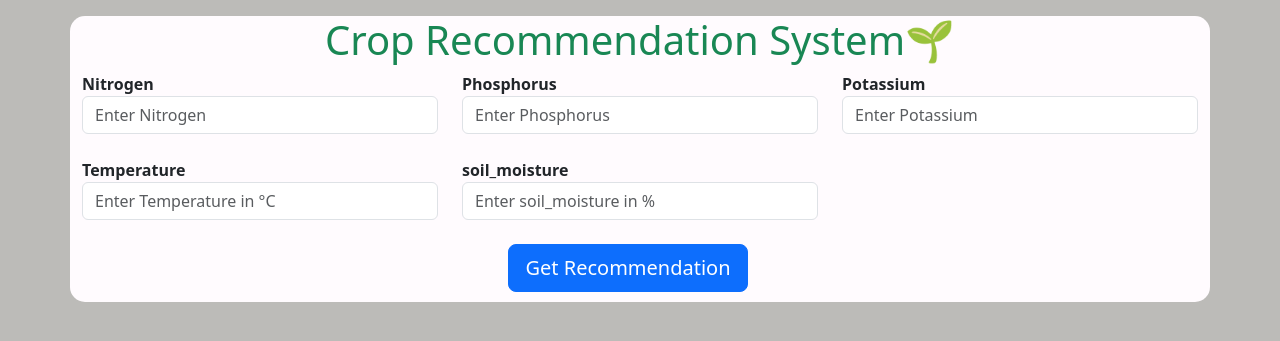
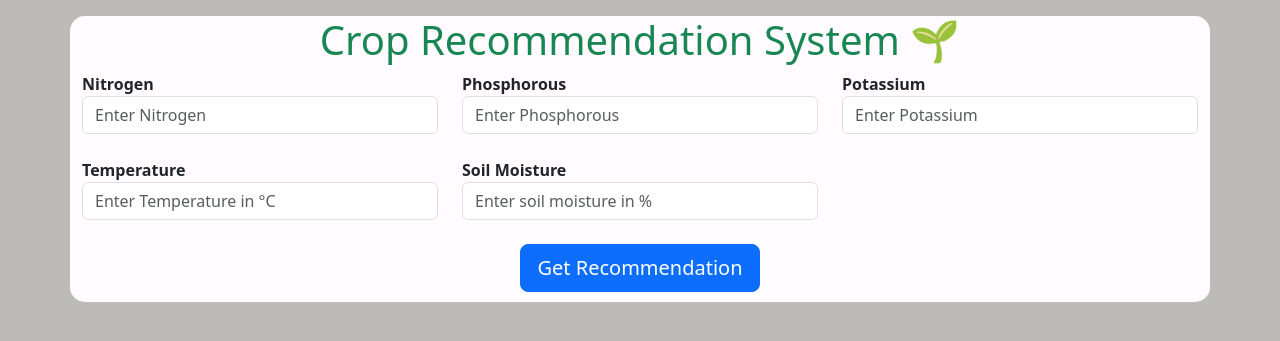
Before and after one commit to pushkar23patil/Crop-Recommendation-System, a Flask app: page / in a window 1280 px wide. Shown: the part 56-397 px from the top of the page. Run offline with Flask 3, Linux system fonts and the light colour scheme; parts of the project's set-up code (start-up, migrations or seed data) failed here and were passed over.

Commit message:
Update index.html
update index.html

```diff
--- a/templates/index.html
+++ b/templates/index.html
@@ -4,79 +4,70 @@
   <meta charset="utf-8">
   <meta name="viewport" content="width=device-width, initial-scale=1">
   <title>Crop Recommendation System</title>
-    <link href="https://cdn.jsdelivr.net/npm/bootstrap@5.3.0-alpha3/dist/css/bootstrap.min.css" rel="stylesheet" integrity="sha384-KK94CHFLLe+nY2dmCWGMq91rCGa5gtU4mk92HdvYe+M/SXH301p5ILy+dN9+nJOZ" crossorigin="anonymous">
-  </head>
+  <link href="https://cdn.jsdelivr.net/npm/bootstrap@5.3.0-alpha3/dist/css/bootstrap.min.css" rel="stylesheet">
   <style>
     h1 {
       color: rgb(0, 0, 0);
       text-align: center;
     }
 
-		.warning {
-			color: red;
-			font-weight: bold;
-			text-align: center;
-		}
-		.card{
-		margin-left:410px;
+    .card {
+      margin-left: auto;
+      margin-right: auto;
       margin-top: 20px;
       display: flex;
       flex-direction: row;
       align-items: center;
       color: rgb(241, 239, 240);
     }
-		.container{
-		background:#fffbfe;
+
+    .container {
+      background: #fffbfe;
       font-weight: bold;
-		padding-bottom:10px;
+      padding-bottom: 10px;
       border-radius: 15px;
     }
   </style>
+</head>
+<body style="background:#BCBBB8">
 
-
-
-
-  <body style="background:#BCBBB8">
-  <!--=======================navbar=====================================================-->
 <nav class="navbar navbar-expand-lg navbar-dark bg-dark">
   <div class="container-fluid">
     <a class="navbar-brand" href="/">Crop Recommendation System Using Machine Learning</a>
   </div>
 </nav>
 
-<!--==========================================================================================-->
 <div class="container my-3 mt-3">
-      <h1 class="text-success">Crop Recommendation System<span class="text-success">🌱</span></h1>
+  <h1 class="text-success">Crop Recommendation System 🌱</h1>
 
-<!--      adding form-->
   <form action="/predict" method="POST">
     <div class="row">
       <div class="col-md-4">
         <label for="Nitrogen">Nitrogen</label>
-					<input type="number" id="Nitrogen" name="Nitrogen" placeholder="Enter Nitrogen" class="form-control" required step="0">
+        <input type="number" id="Nitrogen" name="Nitrogen" placeholder="Enter Nitrogen" class="form-control" required step="0.01">
       </div>
       <div class="col-md-4">
-					<label for="Phosporus">Phosphorus</label>
-					<input type="number" id="Phosporus" name="Phosporus" placeholder="Enter Phosphorus" class="form-control" required step="00">
+        <label for="Phosporus">Phosphorous</label>
+        <input type="number" id="Phosphorous" name="Phosphorous" placeholder="Enter Phosphorous" class="form-control" required step="0.01">
       </div>
       <div class="col-md-4">
         <label for="Potassium">Potassium</label>
-					<input type="number" id="Potassium" name="Potassium" placeholder="Enter Potassium" class="form-control" required step="0">
+        <input type="number" id="Potassium" name="Potassium" placeholder="Enter Potassium" class="form-control" required step="0.01">
       </div>
     </div>
 
     <div class="row mt-4">
       <div class="col-md-4">
         <label for="Temperature">Temperature</label>
-					<input type="number" step="0.01" id="Temperature" name="Temperature" placeholder="Enter Temperature in °C" class="form-control" required step="0">
+        <input type="number" step="0.01" id="Temperature" name="Temperature" placeholder="Enter Temperature in °C" class="form-control" required>
       </div>
       <div class="col-md-4">
-					<label for="soil_moisture">soil_moisture</label>
-					<input type="number" step="0.01" id="soil_moisture" name="soil_moisture" placeholder="Enter soil_moisture in %" class="form-control" required step="0">
+        <label for="soil_moisture">Soil Moisture</label>
+        <input type="number" step="0.01" id="soil_moisture" name="soil_moisture" placeholder="Enter soil moisture in %" class="form-control" required>
+      </div>
     </div>
 
     <div class="row mt-4">
-
       <div class="col-md-12 text-center">
         <button type="submit" class="btn btn-primary btn-lg">Get Recommendation</button>
       </div>
@@ -85,15 +76,15 @@
 
   {% if result %}
     <div class="card bg-dark" style="width: 18rem;">
-		  <img src="{{url_for('static', filename='crop.png')}}" style="width: 70px; height: 70px;" class="card-img-top" alt="...">
+      <img src="{{ url_for('static', filename='crop.png') }}" style="width: 70px; height: 70px;" class="card-img-top" alt="...">
       <div class="card-body">
-			<h5 class="card-title">Recommend Crop for Cultivation is:</h5>
-			<p class="card-text">{{ result }} </p>
+        <h5 class="card-title">Recommended Crop:</h5>
+        <p class="card-text">{{ result }}</p>
       </div>
     </div>
   {% endif %}
 </div>
 
-    <script src="https://cdn.jsdelivr.net/npm/bootstrap@5.3.0-alpha3/dist/js/bootstrap.bundle.min.js" integrity="sha384-ENjdO4Dr2bkBIFxQpeoTz1HIcje39Wm4jDKdf19U8gI4ddQ3GYNS7NTKfAdVQSZe" crossorigin="anonymous"></script>
+<script src="https://cdn.jsdelivr.net/npm/bootstrap@5.3.0-alpha3/dist/js/bootstrap.bundle.min.js"></script>
 </body>
 </html>
```
Lines whose indentation alone changed are shown as unchanged.
